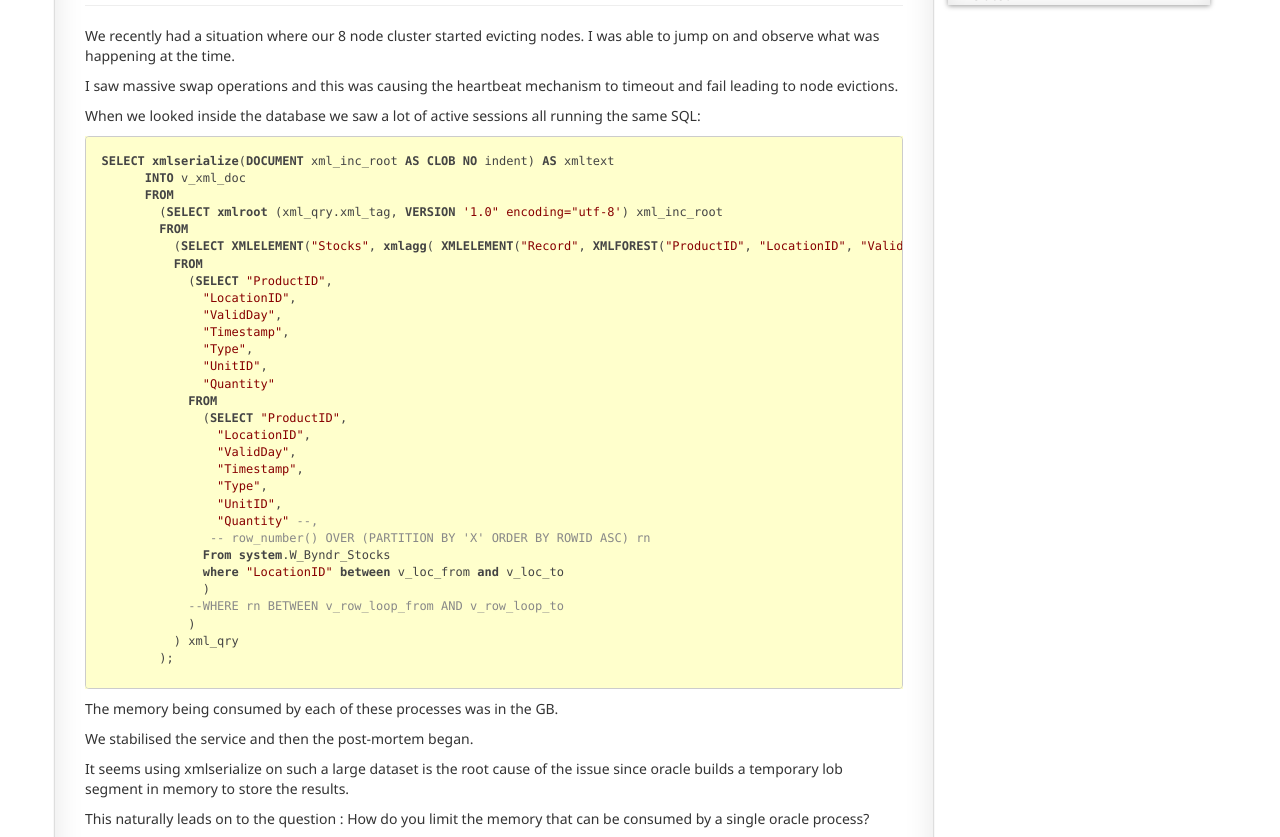
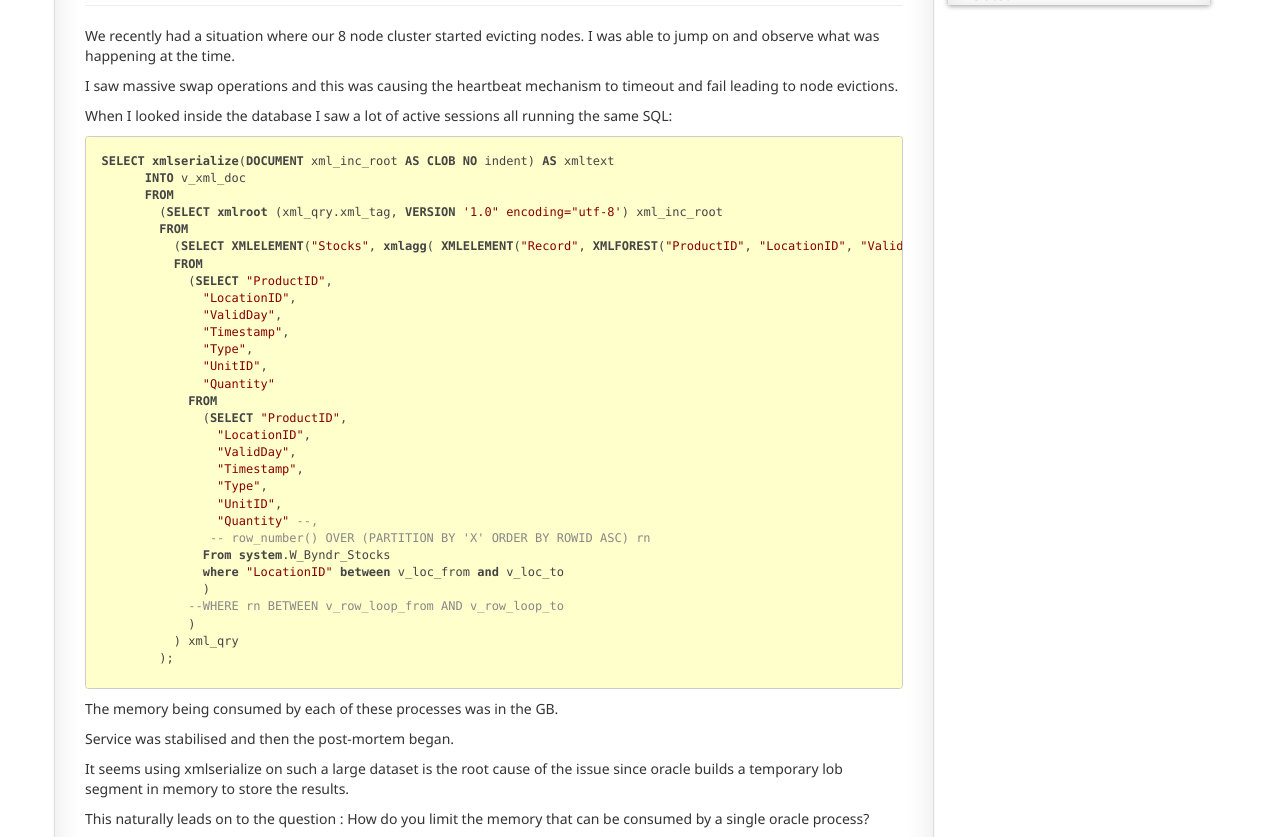
Before and after one commit to ssenior45/ssenior45.github.io, a Jekyll site: the page built from _posts/2016-01-21-sql_destroys_database.md, in a window 1280 px wide and 1400 px high. Shown: the part 197-1034 px from the top of the window. Built offline with Jekyll 4.4.1, drawn with Linux system fonts in a browser that asks for light colours; nearby versions of some CDN libraries; Markdown is read by kramdown in place of the engine named in the settings; comment, search, counter and statistics services are not loaded.

Commit message:
Update 2016-01-21-sql_destroys_database.md

````diff
--- a/_posts/2016-01-21-sql_destroys_database.md
+++ b/_posts/2016-01-21-sql_destroys_database.md
@@ -6,14 +6,11 @@ tags: XML Performance SQL
 categories: Performance
 date: "2015-12-17 14:34"
 ---
-
-<div class="toc"></div>
-
 We recently had a situation where our 8 node cluster started evicting nodes. I was able to jump on and observe what was happening at the time.
 
 I saw massive swap operations and this was causing the heartbeat mechanism to timeout and fail leading to node evictions.
 
-When we looked inside the database we saw a lot of active sessions all running the same SQL:
+When I looked inside the database I saw a lot of active sessions all running the same SQL:
 
 ```
 SELECT xmlserialize(DOCUMENT xml_inc_root AS CLOB NO indent) AS xmltext
@@ -50,7 +47,7 @@ SELECT xmlserialize(DOCUMENT xml_inc_root AS CLOB NO indent) AS xmltext
 
 The memory being consumed by each of these processes was in the GB.
 
-We stabilised the service and then the post-mortem began.
+Service was stabilised and then the post-mortem began.
 
 It seems using xmlserialize on such a large dataset is the root cause of the issue since oracle builds a temporary lob segment in memory to store the results.
 
````
